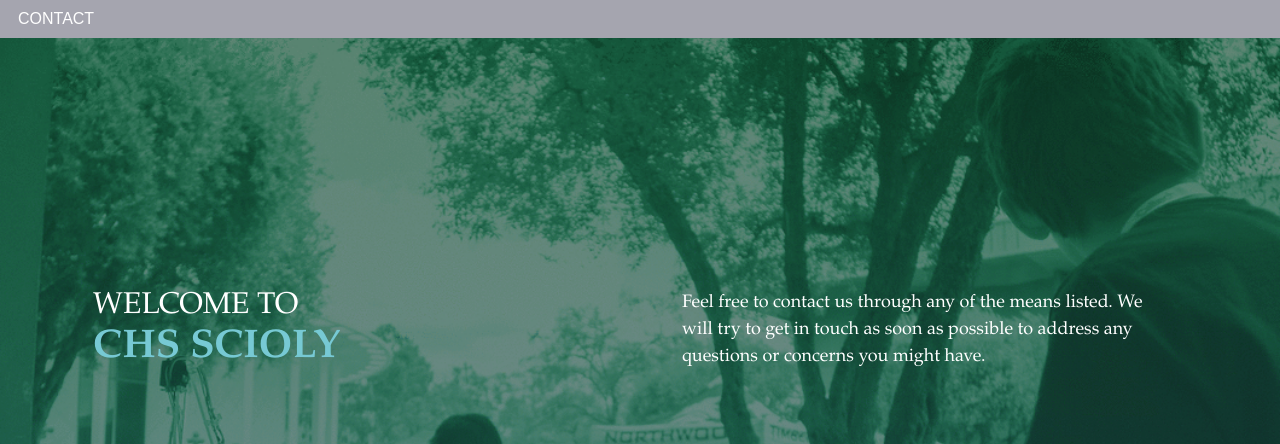
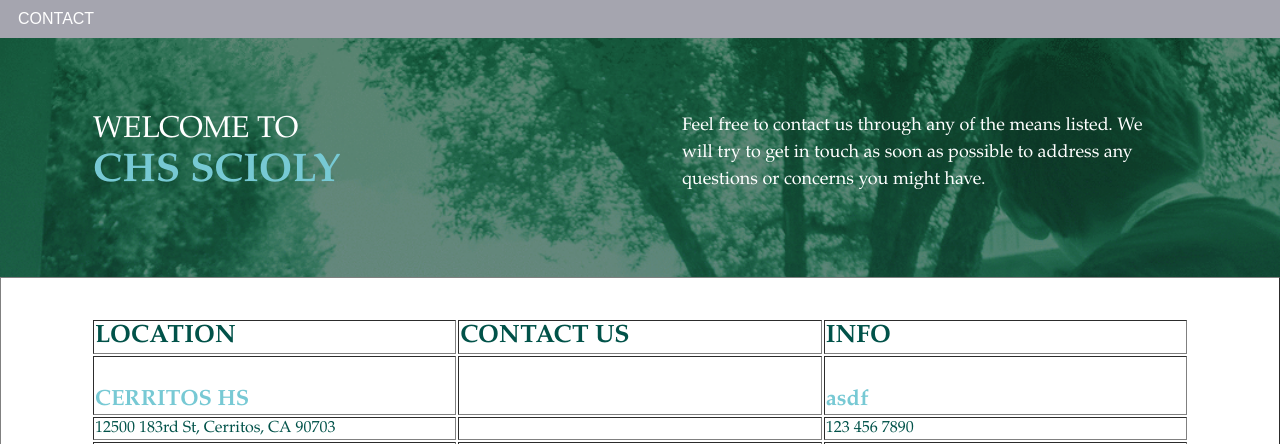
Before and after one commit to johneatscookies/johneatscookies.github.io, a PHP site: page /contactcopy.html in a window 1280 px wide. Shown: the part 70-514 px from the top of the page. Run offline with PHP 8.4, Linux system fonts and the light colour scheme; grey boxes are pictures that could not be loaded.

Commit message:
Update style.css

```diff
--- a/style.css
+++ b/style.css
@@ -70,7 +70,10 @@
     overflow: hidden;
   }
 
-  table {}
+  table {
+    width: 100%;
+    height: auto;
+}
 
   th {}
 
```
